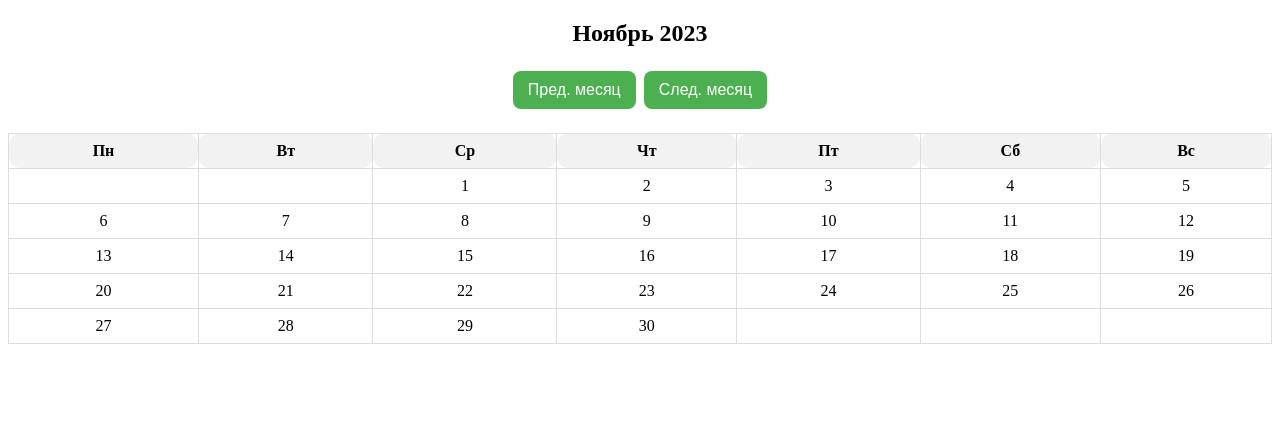
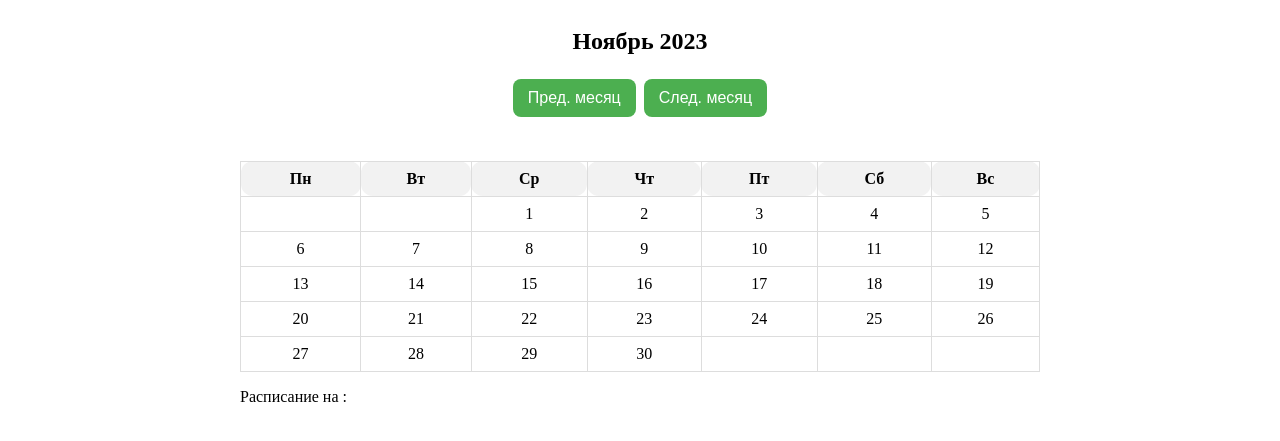
Before and after one commit to Vladosok96/UIGATimetable, a Flask app: page / in a window 1280 px wide. Shown: the top 441 px of the page. Run offline with Flask 3, Linux system fonts and the light colour scheme.

Commit message:
started schedule

```diff
--- a/static/js/calendar.js
+++ b/static/js/calendar.js
@@ -1,3 +1,11 @@
+// Список месяцев
+const months = [
+    "Январь", "Февраль", "Март",
+    "Апрель", "Май", "Июнь",
+    "Июль", "Август", "Сентябрь",
+    "Октябрь", "Ноябрь", "Декабрь"
+  ];
+
 // Получаем текущую дату
 const currentDate = new Date();
 
@@ -27,6 +35,19 @@ function createCalendarCells(year, month) {
     for (let j = 0; j < 7; j++) {
       const cell = document.createElement("td");
 
+      cell.day = dayCount;
+      cell.month = month;
+      cell.year = year;
+
+      cell.onclick = function() {
+        console.log(event.srcElement.day, event.srcElement.month, event.srcElement.year);
+
+        let date_block = event.srcElement;
+        let date_string = date_block.day + "." + date_block.month + "." + date_block.year;
+
+        document.getElementById("schedule-date").innerHTML = date_string;
+      };
+
       if ((i === 0 && j < startDay) || dayCount > totalDays) {
         // Пустые ячейки до начала месяца и после его окончания
         cell.textContent = "";
@@ -48,12 +69,6 @@ function createCalendarCells(year, month) {
 
 // Функция для обновления заголовка с текущим месяцем
 function updateCalendarHeader(year, month) {
-  const months = [
-    "Январь", "Февраль", "Март",
-    "Апрель", "Май", "Июнь",
-    "Июль", "Август", "Сентябрь",
-    "Октябрь", "Ноябрь", "Декабрь"
-  ];
   const currentMonthElement = document.getElementById("current-month");
   currentMonthElement.textContent = `${months[month]} ${year}`;
 }
--- a/templates/index.html
+++ b/templates/index.html
@@ -54,10 +54,17 @@
         border-radius: 8px;
     }
 
+    .container {
+        width: 800px;
+        display: flex;
+        flex-direction: column;
+        margin: 0 auto;
+    }
 
     </style>
 </head>
 <body>
+    <div class="container">
         <h2 id="current-month"></h2>
         <div id="nav-buttons">
             <button id="prev-month" onclick="prevMonth()">Пред. месяц</button>
@@ -77,6 +84,10 @@
             </thead>
             <tbody id="calendar-body"></tbody>
         </table>
+        <div id="schedule-block">
+            <p>Расписание на <span id="schedule-date"></span>:</p>
+        </div>
+    </div>
 
     <script src="{{ url_for('static', filename='js/calendar.js') }}"></script>
 </body>
```
Lines whose indentation alone changed are shown as unchanged.
